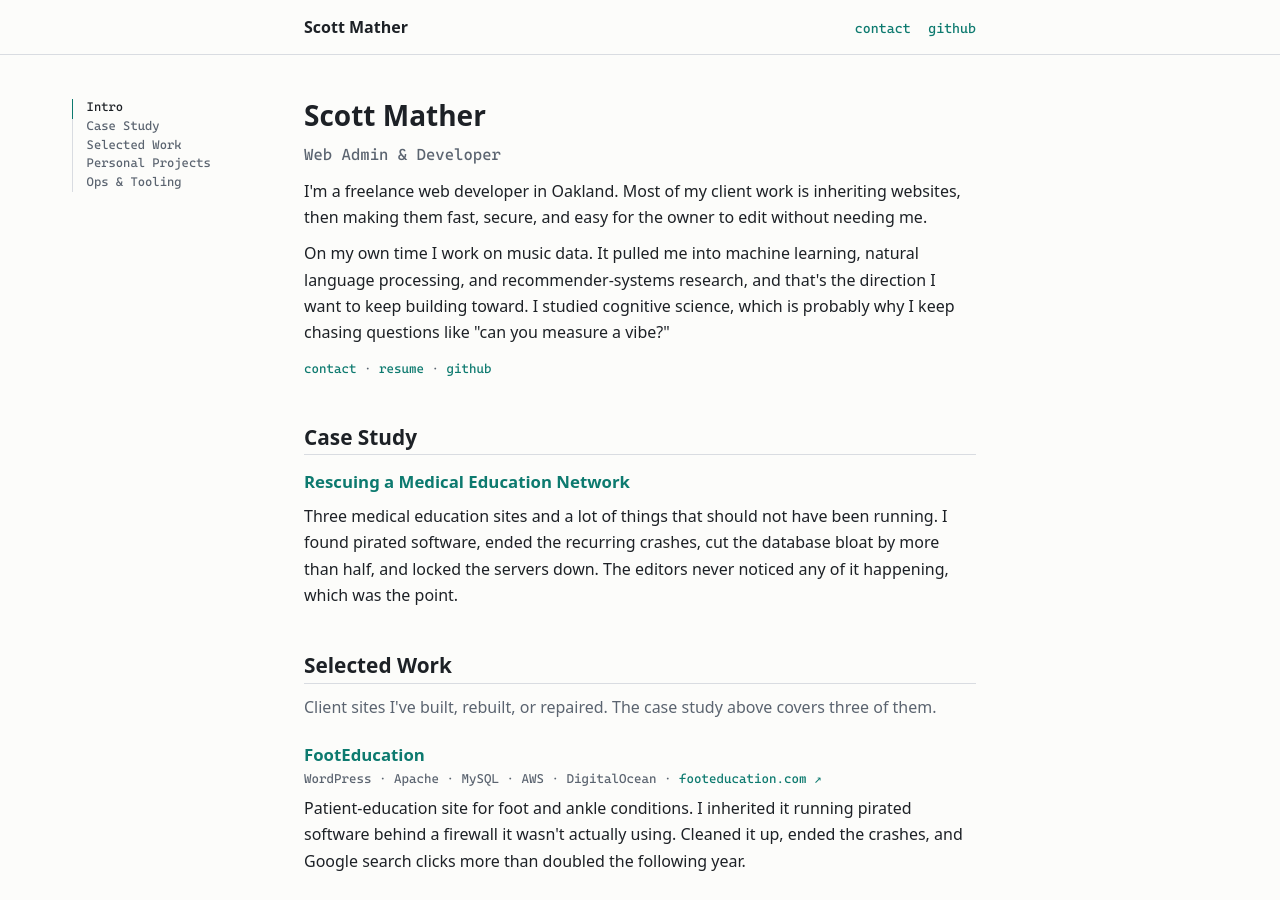
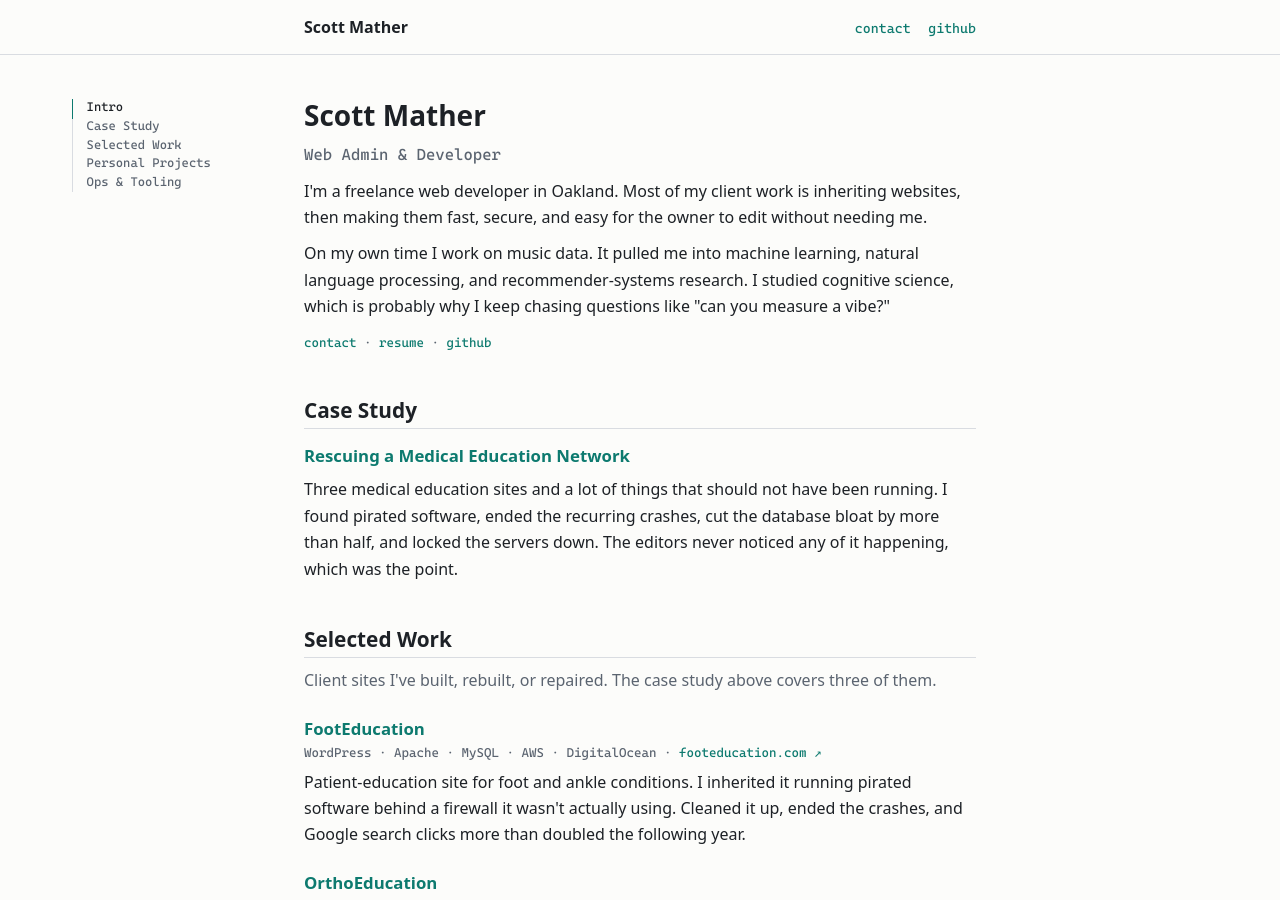
Before and after one commit to csmather/mather-cv, a Jekyll site: the page built from index.md, in a window 1280 px wide and 900 px high. Built offline with Jekyll 4.4.1, drawn with Linux system fonts in a browser that asks for light colours.

Commit message:
minor ce to bio

```diff
--- a/_layouts/home.html
+++ b/_layouts/home.html
@@ -49,7 +49,7 @@ layout: default
       <h1>Scott Mather</h1>
       <p class="lede">Web Admin &amp; Developer</p>
       <p>I'm a freelance web developer in Oakland. Most of my client work is inheriting websites, then making them fast, secure, and easy for the owner to edit without needing me.</p>
-      <p>On my own time I work on music data. It pulled me into machine learning, natural language processing, and recommender-systems research, and that's the direction I want to keep building toward. I studied cognitive science, which is probably why I keep chasing questions like "can you measure a vibe?"</p>
+      <p>On my own time I work on music data. It pulled me into machine learning, natural language processing, and recommender-systems research. I studied cognitive science, which is probably why I keep chasing questions like "can you measure a vibe?"</p>
       <p class="contact"><a href="mailto:matherscottc@gmail.com">contact</a> &middot; <a href="{{ '/assets/resume/Scott_Mather_Resume.pdf' | relative_url }}">resume</a> &middot; <a href="https://github.com/csmather" target="_blank" rel="noopener">github</a></p>
     </section>
 
```
